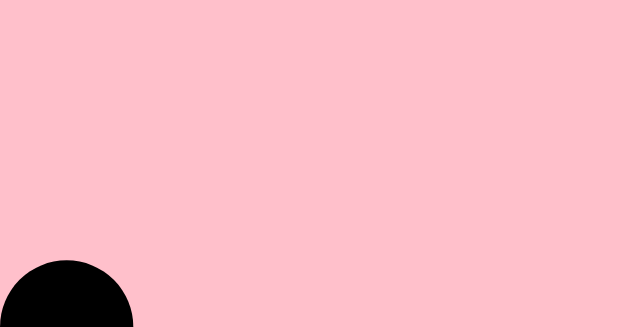
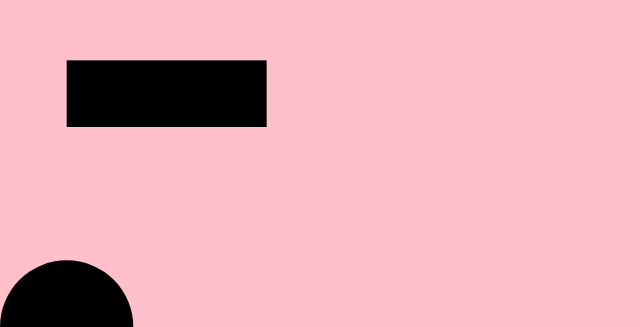
Before and after one commit to ebonyyy/class-files-i-fixed, a plain HTML site: page index.html in a window 1280 px wide. Shown: the part 473-800 px from the top of the page, without its empty margins (0-640 px from the left). Drawn offline with Linux system fonts and the light colour scheme.

Commit message:
Add files via upload

```diff
--- a/game.js
+++ b/game.js
@@ -1,37 +1,45 @@
 
+class Game{
+
+  constructor(){
     // state
-let hero = new Hero()
-let keyPressed = {}
+    this.hero = new Hero()
+    this.platforms = []
+    this.keyPressed = {}
 
     // setup a function to run whenever a key is pressed
     window.addEventListener("keydown", event => {
-  keyPressed[event.code] = true
+      this.keyPressed[event.code] = true
     })
     window.addEventListener("keyup", event => {
-  keyPressed[event.code] = false
+      this.keyPressed[event.code] = false
     })
 
-function loop() {
-  console.log(keyPressed)
-  if (keyPressed["ArrowUp"]) {
-    hero.jump()
-  }
-  if (keyPressed["ArrowLeft"]) {
-    hero.moveLeft()
-  }
-  if (keyPressed["ArrowRight"]) {
-    hero.moveRight()
+    this.platforms.push(new Platform(GRIDSIZE,GRIDSIZE*8,GRIDSIZE*3,GRIDSIZE))
+    this.loop()
   }
 
-  hero.step()
+  loop() {
+    if (this.keyPressed["ArrowUp"]) {
+      this.hero.jump()
+    }
+    if (this.keyPressed["ArrowLeft"]) {
+      this.hero.moveLeft()
+    }
+    if (this.keyPressed["ArrowRight"]) {
+      this.hero.moveRight()
+    }
+
+    this.hero.step(this.platforms)
 
     // draw everything
     ERASE()
-  hero.draw()
+    this.platforms.forEach(p=>p.draw())
+    this.hero.draw()
 
     // run loop again!
-  setTimeout(loop, 1000 / 60)
+    setTimeout(() => this.loop(), 1000 / 60)
+  }
 }
 
-// run loop once on startup to get it started
-loop()
+new Game()
--- a/hero.js
+++ b/hero.js
@@ -1,13 +1,13 @@
 
-let heroStand= new Sprite("images/heros/blue/alienBlue_stand.png")
-let heroJump= new Sprite("images/heros/blue/alienBlue_jump.png")
+let heroStand = new Sprite("images/alienBlue_stand.png")
+let heroJump = new Sprite("images/alienBlue_jump.png")
 
 class Hero {
   constructor() {
     this.x = GRIDSIZE
     this.y = GRIDSIZE
     this.width = GRIDSIZE
-    this.height = GRIDSIZE*2
+    this.height = GRIDSIZE * 2
 
     this.dy = 0
     this.airborne = true
@@ -16,24 +16,38 @@ class Hero {
     if (this.airborne) {
       return
     }
-    this.dy = - GRIDSIZE/2
+    this.dy = - GRIDSIZE / 2
     this.airborne = true
   }
   moveLeft() {
-    this.x = this.x - GRIDSIZE/10
+    this.x = this.x - GRIDSIZE / 10
   }
   moveRight() {
-    this.x = this.x + GRIDSIZE/10
+    this.x = this.x + GRIDSIZE / 10
   }
-  step() {
+  step(platforms) {
     // acceleration falling speed
-    this.dy = this.dy + GRIDSIZE/60
+    this.dy = this.dy + GRIDSIZE / 60
     if (this.dy > GRIDSIZE) {
       this.dy = GRIDSIZE - 1
     }
 
     // apply speed to position
     this.y = this.y + this.dy
+
+    platforms.forEach(p=>{
+      let isInsideY = this.y>p.y && this.y<p.y +p.height
+      let isInsideX = this.x>p.x && this.x<p.x +p.width
+      if(isInsideX && isInsideY){
+        this.y = p.y
+        this.dy = 0
+        this.airborne = false
+      }
+      })
+
+
+
+
 
     // check if hero is in the ground
     if (this.y > CANVAS.height) {
@@ -54,7 +68,7 @@ class Hero {
     CTX.fill()
 
     let imageToDraw = heroStand
-    if(this.airborne){
+    if (this.airborne) {
       imageToDraw = heroJump
     }
     imageToDraw.draw(
--- a/index.html
+++ b/index.html
@@ -15,6 +15,7 @@
   <script defer src="canvas.js"></script>
   <script defer src="sprite.js"></script>
   <script defer src="hero.js"></script>
+  <script defer src="platform.js"></script>
   <script defer src="game.js"></script>
 </head>
 <body>
--- /dev/null
+++ b/platform.js
@@ -0,0 +1,15 @@
+console.log("loaded platform.js")
+class Platform{
+	constructor(x,y,width,height){
+		this.x = x
+		this.y = x=y
+		this.width = width
+		this.height = height
+
+	}
+	draw(){
+		CTX.fillStyle = 'black'
+		CTX.fillRect(this.x,this.y,this.width,this.height)
+	}
+
+}
```
Lines whose indentation alone changed are shown as unchanged.
